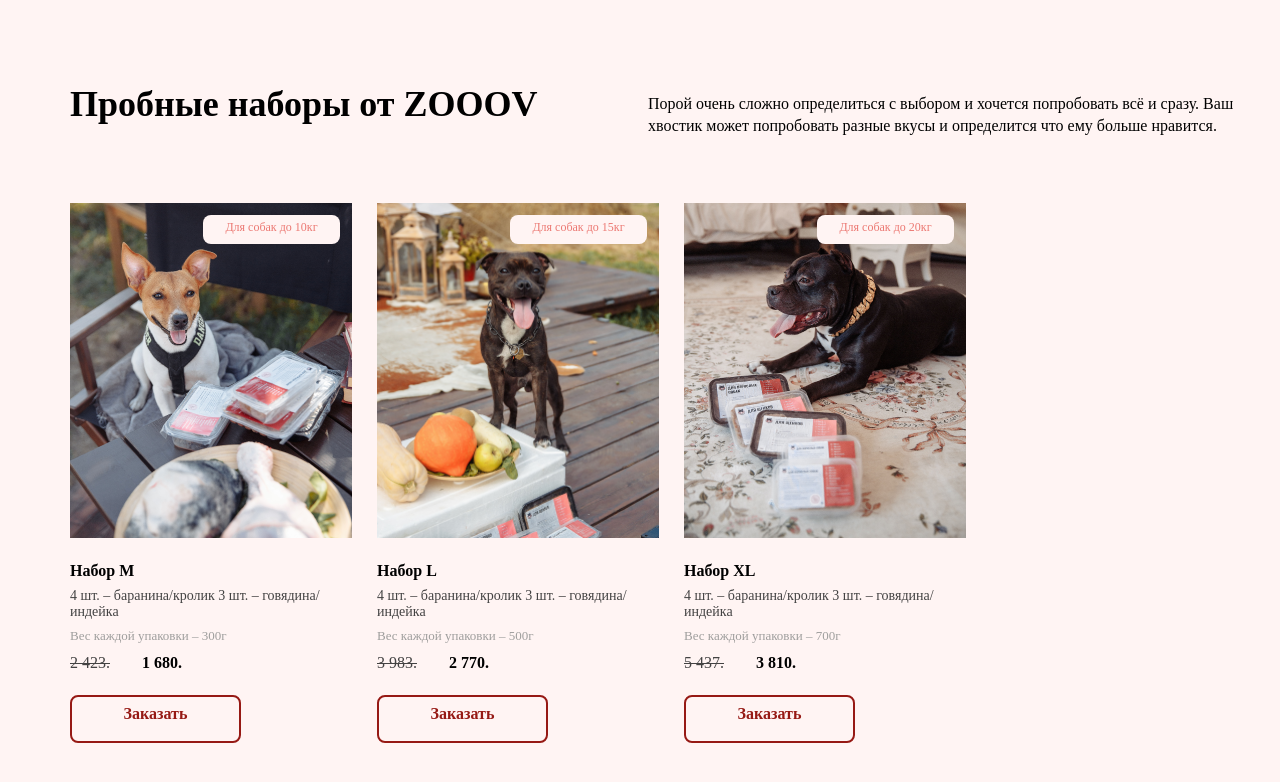
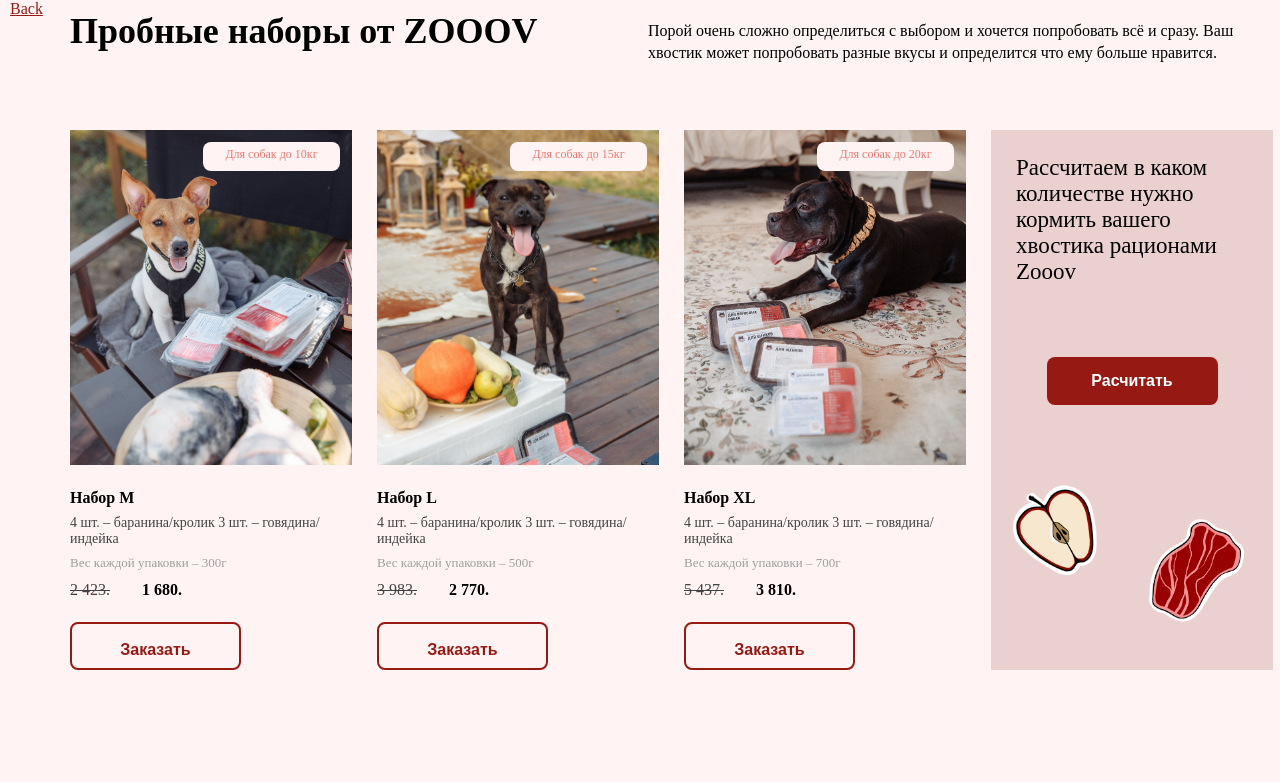
Before and after one commit to DmitryMoskalenko12/project-animal, a React (Create React App) app: page /sets in a window 1280 px wide. Shown: the top 782 px of the page. Built offline with nearby package versions, Linux system fonts and the light colour scheme; data requests are answered from the project's data file.

Commit message:
start create modal

```diff
--- a/db.json
+++ b/db.json
@@ -33,5 +33,8 @@
       "id": 3
 
     }
+  ],
+  "post":[
+
   ]
 }
--- /dev/null
+++ b/src/components/modal/Modal.js
@@ -0,0 +1,34 @@
+import './modal.scss';
+import { useHttp } from '../../hooks/http.hook';
+import { useState } from 'react';
+
+const Modal = (props) => {
+const {request} = useHttp();
+
+const [name, setName] = useState('');
+const [email, setEmail] = useState('');
+const [tel, setTel] = useState('');
+
+const postData = () =>{
+  const formData = {name: name, email: email, tel: tel}
+  const json = JSON.stringify(formData);
+  request('http://localhost:3001/post', json)
+  .then(() => setName(''), setEmail(''), setTel(''), setTimeout(()=>{props.setModal(false)}, 2000) )
+}
+
+return(
+  <div onClick={() => props.setModal(false)} /* style={{display: props.modal ? 'block': 'none'}} */ className={props.modal ? 'modal active' : 'modal'}>
+    <div onClick={(e) => e.stopPropagation()} className={ "modal__content"}>
+      <div onClick={() => props.setModal(false)} className="modal__close">&times;</div>
+      <div className="modal__title">Залиште ваші дані і ми зв`яжемося з вами</div>
+      <form onSubmit={(e) => {postData(); e.preventDefault();}} className='modal__form'>
+        <input value={name} onChange={(e) => setName(e.target.value)} className='modal__name' type="text" name='name' required placeholder='Name' />
+        <input value={email} onChange={(e) => setEmail(e.target.value)} className='modal__email' type="email" name='email' required placeholder='Email'/>
+        <input value={tel} onChange={(e) => setTel(e.target.value)} className='modal__tel' type="number" name='phone' required placeholder='Tel'/>
+        <button className='modal__button'>Відправити</button>
+      </form>
+    </div>
+  </div>
+)
+}
+export default Modal;
--- /dev/null
+++ b/src/components/modal/modal.scss
@@ -0,0 +1,93 @@
+.modal{
+  position: fixed;
+  background: rgba(0,0,0,.5);
+  width: 100%;
+  height: 100vh;
+  top: 0;
+  left: 0;
+  z-index: 1000;
+  opacity: 0;
+  pointer-events: none;
+
+
+  &__content{
+    position: absolute;
+    background: white;
+    width: 300px;
+    min-height: 400px;
+    top: 50%;
+    left: 50%;
+    transform: translate(-50%, -50%);
+  }
+
+  &__close{
+    position: absolute;
+    top: -20px;
+    right: -25px;
+    font-weight: 700;
+    font-size: 35px;
+    color: white;
+    cursor: pointer;
+  }
+  &__title{
+    font-weight: 400;
+    font-size: 24px;
+    color: #000000;
+    text-align: center;
+    margin-top: 20px;
+  }
+  &__form{
+    display: flex;
+    flex-direction: column;
+    justify-content: space-between;
+    align-items: center;
+  }
+  &__name{
+    margin-top: 30px;
+    width: 200px;
+    height: 30px;
+    background: #FFFFFF;
+    box-shadow: 4px 4px 20px rgba(0, 0, 0, 0.25);
+    border-radius: 4px;
+    border: none;
+    padding: 10px 0 10px 10px;
+  }
+  &__email{
+    margin-top: 30px;
+    width: 200px;
+    height: 30px;
+    background: #FFFFFF;
+    box-shadow: 4px 4px 20px rgba(0, 0, 0, 0.25);
+    border-radius: 4px;
+    border: none;
+    padding: 10px 0 10px 10px;
+  }
+  &__tel{
+    margin-top: 30px;
+    width: 200px;
+    height: 30px;
+    background: #FFFFFF;
+    box-shadow: 4px 4px 20px rgba(0, 0, 0, 0.25);
+    border-radius: 4px;
+    border: none;
+    padding: 10px 0 10px 10px;
+  }
+  &__button{
+      display: block;
+      width: 120px;
+      height: 30px;
+      border: 1px solid #FFFFFF;
+      filter: drop-shadow(0px 4px 4px rgba(0, 0, 0, 0.25));
+      border-radius: 3px;
+      margin: 0 auto;
+      margin-top: 40px;
+      cursor: pointer;
+  }
+
+}
+
+.modal.active{
+  opacity: 1;
+  transition: all 1s;
+  pointer-events: all;
+}
--- a/src/components/setZoovCard/SetZoovCard.js
+++ b/src/components/setZoovCard/SetZoovCard.js
@@ -1,7 +1,5 @@
-import dog1 from '../../image/dog1.png';
-import dog3 from '../../image/dog3.png';
 
-const SetZoovCard = ({title, set, meats, weight, oldprice, newprice, picture}) => {
+const SetZoovCard = ({title, set, meats, weight, oldprice, newprice, picture, setModal}) => {
 
 return(
   <>
@@ -26,7 +24,7 @@
   <div className="sets__newprice">{newprice}</div>
 </div>
 
-<div className="sets__button">Заказать</div>
+<button onClick={() => setModal(true)} className="sets__button">Заказать</button>
 
 </div>
   </>
--- a/src/components/setsZoov/SetsZoov.js
+++ b/src/components/setsZoov/SetsZoov.js
@@ -2,10 +2,15 @@
 import { useState, useEffect } from 'react';
 import { useHttp } from '../../hooks/http.hook';
 import SetZoovCard from '../setZoovCard/SetZoovCard';
-
+import apple from '../../image/apple.png';
+import redmeat from '../../image/redmeat.png';
+import { Link } from 'react-router-dom';
+import Modal from '../modal/Modal';
 const SetsZoov = () => {
 
 const [data, setData] = useState([]);
+const [modal, setModal] = useState(false);
+
 const {request} = useHttp();
 
 useEffect(() =>{
@@ -17,6 +22,7 @@
 
   return(
   <section className="sets">
+    <Link end to='/' className="back">Back</Link>
     <div className="container">
 
       <div className="sets__titlewrap">
@@ -27,9 +33,26 @@
       <div className="sets__bigwrap">
         {
           data.map(({title, set, meats, weight, oldprice, newprice, id, picture}) => {
-            return <SetZoovCard key={id} title = {title} set = {set} meats = {meats} weight = {weight} oldprice = {oldprice} newprice = {newprice} picture={picture}/>
+            return <SetZoovCard modal = {modal} setModal = {setModal} key={id} title = {title} set = {set} meats = {meats} weight = {weight} oldprice = {oldprice} newprice = {newprice} picture={picture}/>
           })
+
         }
+        {
+          modal ? <Modal  modal = {modal} setModal = {setModal}/>: null
+        }
+
+        <div className="sets__calc">
+          <div className="sets__calctext">
+          Рассчитаем в каком количестве нужно кормить вашего хвостика рационами Zooov
+          </div>
+          <button className="sets__calcbutton">Расчитать</button>
+          <div className="sets__applemeatwrap">
+
+            <div className="sets__applewrap"><img src={apple} alt="apple" /></div>
+            <div className="sets__meatwrap"><img src={redmeat} alt="redmeat" /></div>
+
+          </div>
+        </div>
       </div>
     </div>
   </section>
--- a/src/components/setsZoov/setsZoov.scss
+++ b/src/components/setsZoov/setsZoov.scss
@@ -1,6 +1,5 @@
 .sets{
   min-height: 825px;
-  padding-top: 83px;
   background: #FFF4F3;
   &__titlewrap{
     display: grid;
@@ -104,4 +103,58 @@
     margin-top: 23px;
     cursor: pointer;
   }
+  &__calc{
+    background: #EAD1D0;
+  }
+  &__calctext{
+    font-weight: 500;
+    font-size: 23px;
+    color: #000000;
+    width: 232px;
+    height: 160px;
+    margin: 0 auto;
+    margin-top: 25px;
+  }
+  &__calcbutton{
+    display: block;
+    width: 171px;
+    height: 48px;
+    background: #961914;
+    border-radius: 8px;
+    font-weight: 600;
+    font-size: 16px;
+    text-align: center;
+    color: #FFFFFF;
+    cursor: pointer;
+    border: none;
+    margin: 0 auto;
+    margin-top: 42px;
+  }
+  &__applemeatwrap{
+    position: relative;
+  }
+  &__applewrap{
+    position: absolute;
+    width: 119px;
+    height: 119px;
+    top: 65px;
+    left: 5px;
+    img{
+      width: 100%;
+      height: 100%;
+      object-fit: cover;
+    }
+  }
+  &__meatwrap{
+    position: absolute;
+    width: 149px;
+    height: 149px;
+    top: 93px;
+    left: 123px;
+    img{
+      width: 100%;
+      height: 100%;
+      object-fit: cover;
+    }
+  }
 }
```
